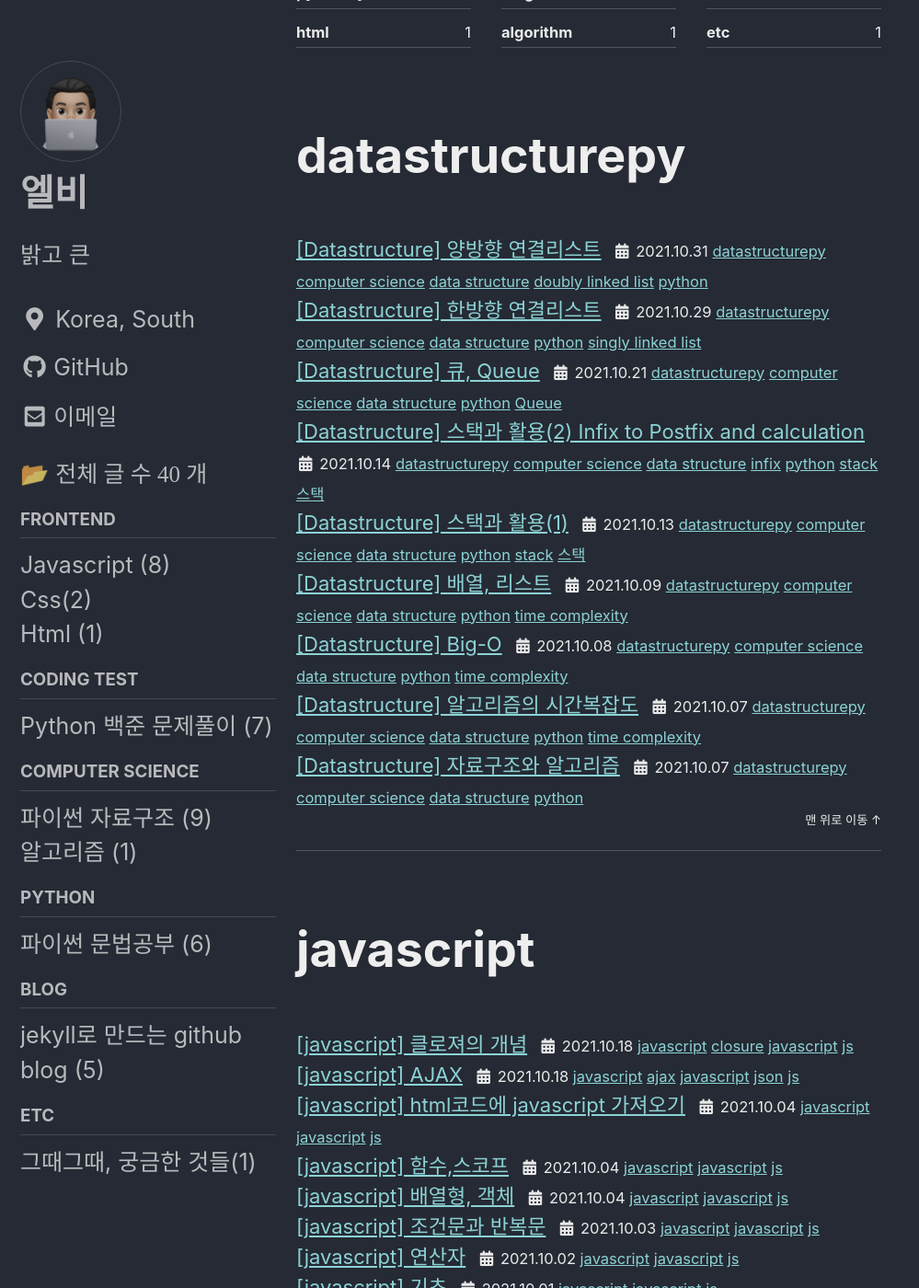
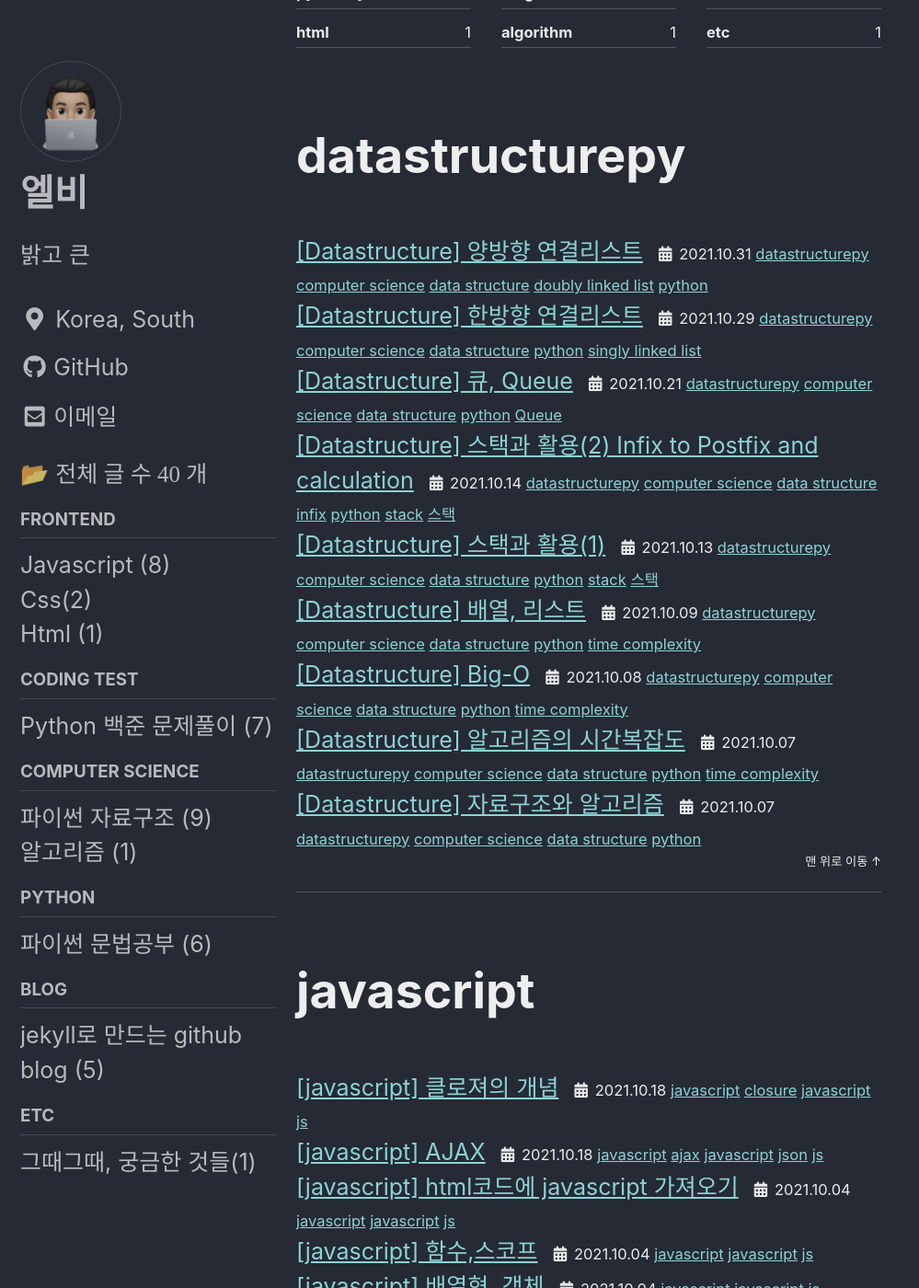
Before and after one commit to koreanddinghwan/koreanddinghwan.github.io, a Jekyll site: the page built from _pages/category-archive.md, in a window 1280 px wide and 1400 px high, scrolled down 316 px. Shown: the whole window at 92% size, without its empty margins (0-999 px from the left). Built offline with Jekyll 4.4.1, drawn with Linux system fonts in a browser that asks for light colours; cached includes are drawn as plain includes; some web fonts are replaced.

Commit message:
archivefont

```diff
--- a/_layouts/categories.html
+++ b/_layouts/categories.html
@@ -46,7 +46,7 @@ layout: archive
           {% for post in category.last %}
             <article class="archive-item">
               <div>
-                  <span>
+                  <span class="archive-item-title">
                     <a href="{{ post.url | absolute_url }}">{{post.title}}</a>&nbsp
                   </span>
                   <small>
--- a/_sass/minimal-mistakes/_archive.scss
+++ b/_sass/minimal-mistakes/_archive.scss
@@ -17,7 +17,9 @@
     padding-right: $right-sidebar-width;
   }
 }
-
+.archive-item-title {
+  font-size: 25px;
+}
 .archive__item {
   position: relative;
 
```
